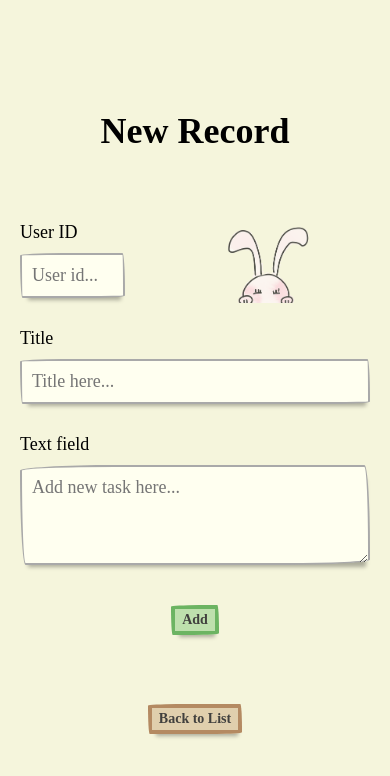
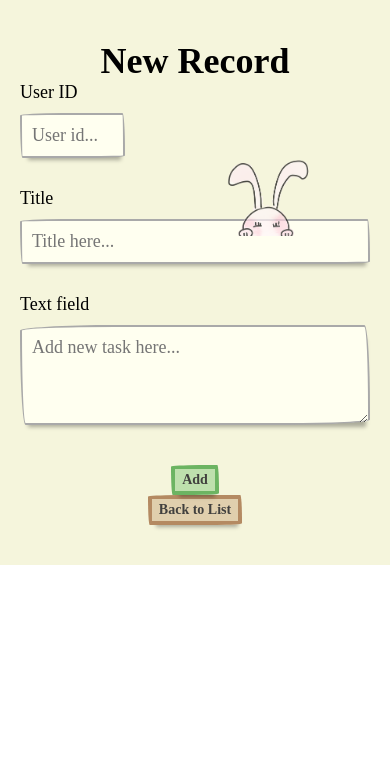
Before and after one commit to simonachess/present-connection, a React (Create React App) app: page /new-record in a window 390 px wide. Shown: the top 776 px of the page. Built offline with nearby package versions, Linux system fonts and the light colour scheme; a web font is replaced by a local one.

Commit message:
fixed mediascreen

```diff
--- a/src/css/base.css
+++ b/src/css/base.css
@@ -66,6 +66,7 @@ button:hover {
 	}
 	.main-container {
 		width: 100%;
+		height: 100%;
 		padding: 40px 0px;
 		justify-content: unset;
 	}
@@ -74,3 +75,5 @@ button:hover {
 		width: 100px;
 	}
 }
+
+@media screen and (max-width: 768px) {}
```
